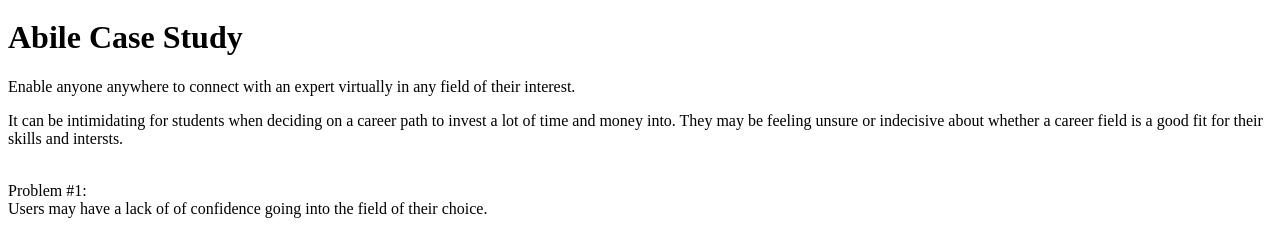
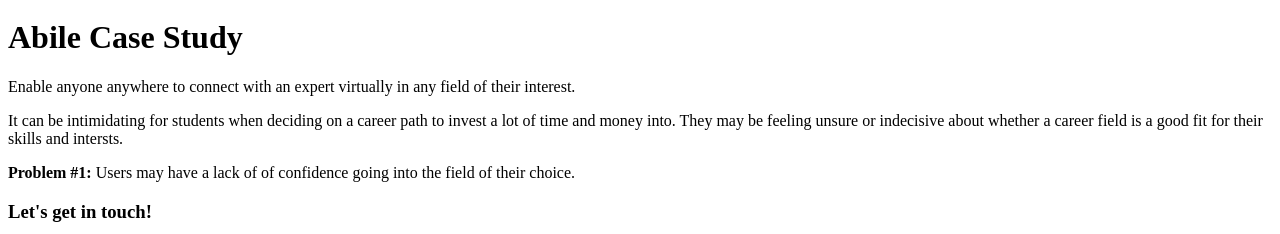
Before and after one commit to ninabuscemi/portfolio-website, a plain HTML site: page abile.html in a window 1280 px wide. Shown: the part 98-332 px from the top of the page. Drawn offline with Linux system fonts and the light colour scheme.

Commit message:
Update abile.html

```diff
--- a/abile.html
+++ b/abile.html
@@ -35,7 +35,7 @@
 <div class="abile problem statement">
   <p> It can be intimidating for students when deciding on a career path to invest a lot of time and money into. They may be feeling
     unsure or indecisive about whether a career field is a good fit for their skills and intersts.</p>
-    <p><br>Problem #1:<br> Users may have a lack of of confidence going into the field of their choice.</p>
+    <p><strong>Problem #1:</strong> Users may have a lack of of confidence going into the field of their choice.</p>
 </main>
 <!-- Social Media links or Footer -->
 <div>
```
